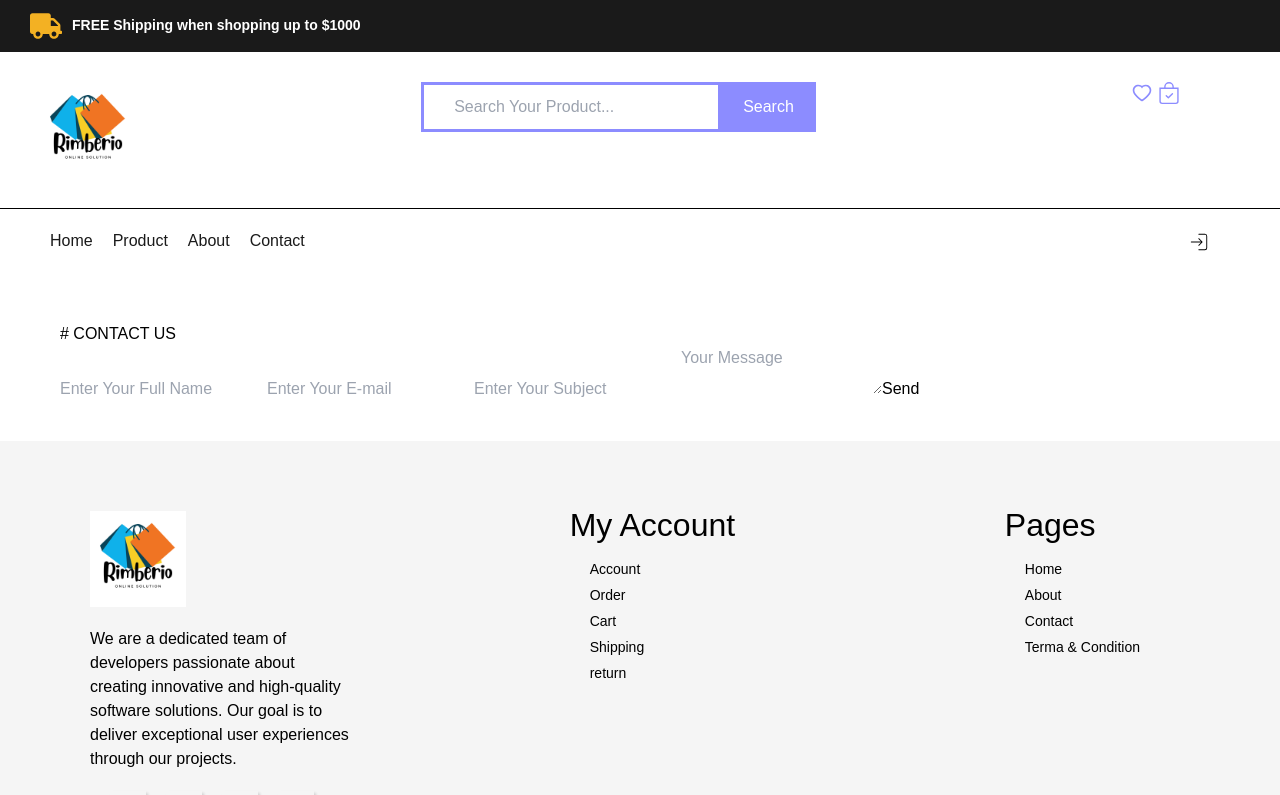
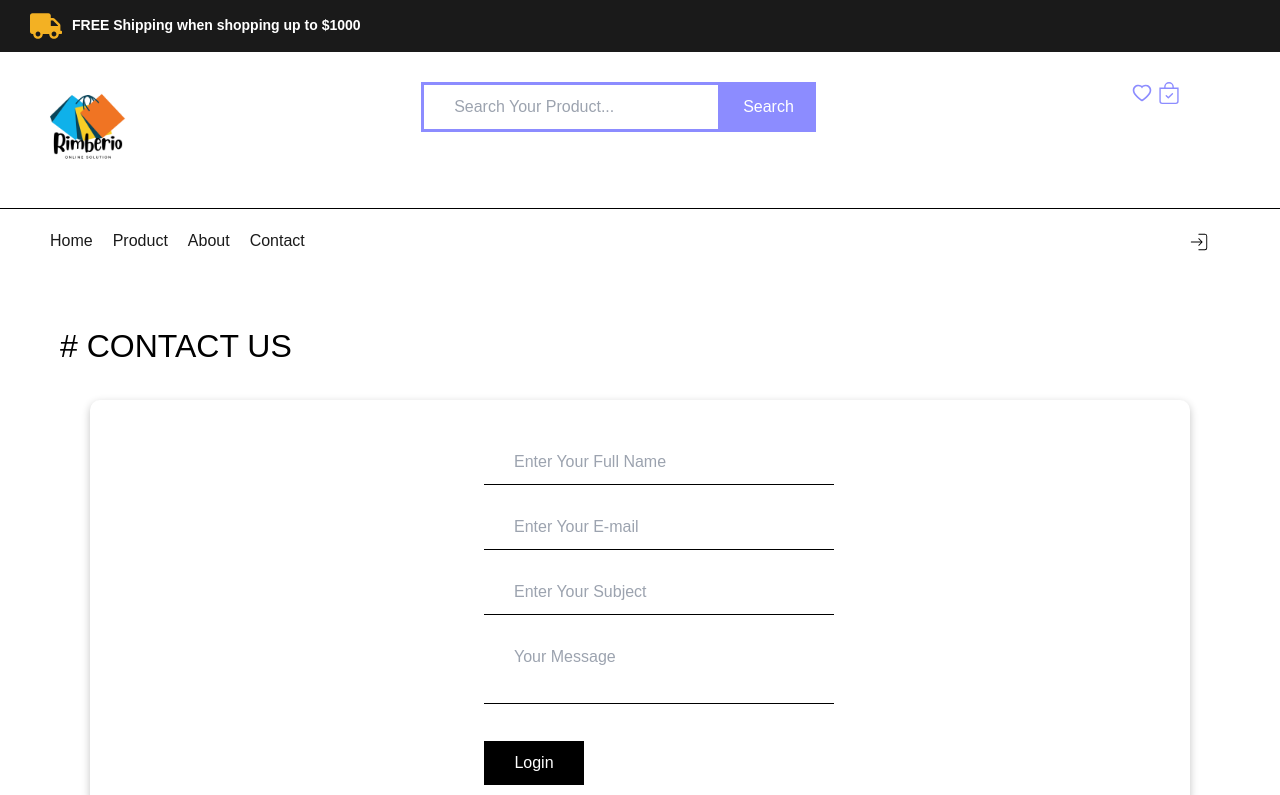
Before and after one commit to punchpnp/HUNGRY-Hub, a React (Vite) app in the folder client/: page /contact in a window 1280 px wide. Shown: the top 795 px of the page. Built offline with nearby package versions, Linux system fonts and the light colour scheme.

Commit message:
contact update

```diff
--- a/client/src/components/Contact/Contact.css
+++ b/client/src/components/Contact/Contact.css
@@ -13,9 +13,61 @@
 
 .contact_container .contant {
   padding: 10px 20px;
-  max-width: 100%;
+  /* max-width: 100%; */
 }
 
 .contact_container .contant h2 {
   text-transform: uppercase;
+  font-size: 32px;
+  color: black;
+  font-weight: 200;
 }
+
+.contact_container .contant .form {
+  margin: 30px;
+  padding: 20px 30px;
+  background: white;
+  border-radius: 10px;
+  box-shadow: rgba(0, 0, 0, 0.24) 0px 3px 8px;
+}
+
+.contact_container .contant .form from {
+  display: flex;
+  flex-direction: column;
+}
+
+.contact_container .contant .form form input {
+  padding: 10px 30px;
+  border: none;
+  outline: none;
+  background: none;
+  border-bottom: 1px solid black;
+  width: 350px;
+  margin-top: 20px;
+  margin-left: 35%;
+}
+
+.contact_container .contant .form form textarea {
+  padding: 10px 30px;
+  border: none;
+  outline: none;
+  background: none;
+  border-bottom: 1px solid black;
+  width: 350px;
+  margin-top: 20px;
+  margin-left: 35%;
+  resize: none;
+}
+
+.contact_container .contant .form form button {
+  margin-top: 30px;
+  width: 100px;
+  padding: 10px 0px;
+  border: none;
+  outline: none;
+  background: none;
+  margin-left: 35%;
+  background: black;
+  color: white;
+  cursor: pointer;
+}
--- a/client/src/components/Contact/Contact.jsx
+++ b/client/src/components/Contact/Contact.jsx
@@ -1,7 +1,60 @@
-import React from "react";
+import React, { useState } from "react";
 
 import "./Contact.css";
+import { useAuth0 } from "@auth0/auth0-react";
 function Contact() {
+  //
+  const { loginWithRedirect, logout, user, isAuthenticated } = useAuth0();
+
+  const [users, setUser] = useState({
+    Name: "",
+    Email: "",
+    Subject: "",
+    Message: "",
+  });
+
+  //
+  let name, value;
+  const data = (e) => {
+    name = e.target.name;
+    value = e.target.value;
+    setUser({ ...users, [name]: value });
+  };
+
+  //
+  const senddata = async (e) => {
+    const { Name, Email, Subject, Message } = users;
+    e.preventDefault();
+    const options = {
+      method: "POST",
+      headers: {
+        "Content-Type": "application/json",
+      },
+      body: JSON.stringify({
+        Name,
+        Email,
+        Subject,
+        Message,
+      }),
+    };
+    try {
+      const res = await fetch(
+        "https://e-commerce-contact-d0a4d-default-rtdb.firebaseio.com/Message.json",
+        options
+      );
+
+      if (res.ok) {
+        alert("Your Message sent");
+      } else {
+        alert("An Error occurred");
+      }
+    } catch (error) {
+      console.error("Error sending data:", error);
+      alert("An unexpected error occurred");
+    }
+
+    return false;
+  };
   return (
     <>
       <div className="contact_container">
@@ -12,34 +65,46 @@ function Contact() {
               <input
                 type="text"
                 name="Name"
-                value=""
+                value={users.Name}
                 placeholder="Enter Your Full Name"
                 required
                 autoComplete="off"
+                onChange={data}
               />
               <input
                 type="email"
-                name="E-mail"
-                value=""
+                name="Email"
+                value={users.Email}
                 placeholder="Enter Your E-mail"
                 required
                 autoComplete="off"
+                onChange={data}
               />
               <input
                 type="subject"
                 name="Subject"
-                value=""
+                value={users.Subject}
                 placeholder="Enter Your Subject"
                 required
                 autoComplete="off"
+                onChange={data}
               />
               <textarea
                 name="Message"
-                value=""
+                value={users.Message}
                 placeholder="Your Message"
                 autoComplete="off"
+                onChange={data}
               ></textarea>
-              <button type="submit">Send</button>
+              {isAuthenticated ? (
+                <button type="submit" onClick={senddata}>
+                  Send
+                </button>
+              ) : (
+                <button type="submit" onClick={() => loginWithRedirect()}>
+                  Login
+                </button>
+              )}
             </form>
           </div>
         </div>
```
